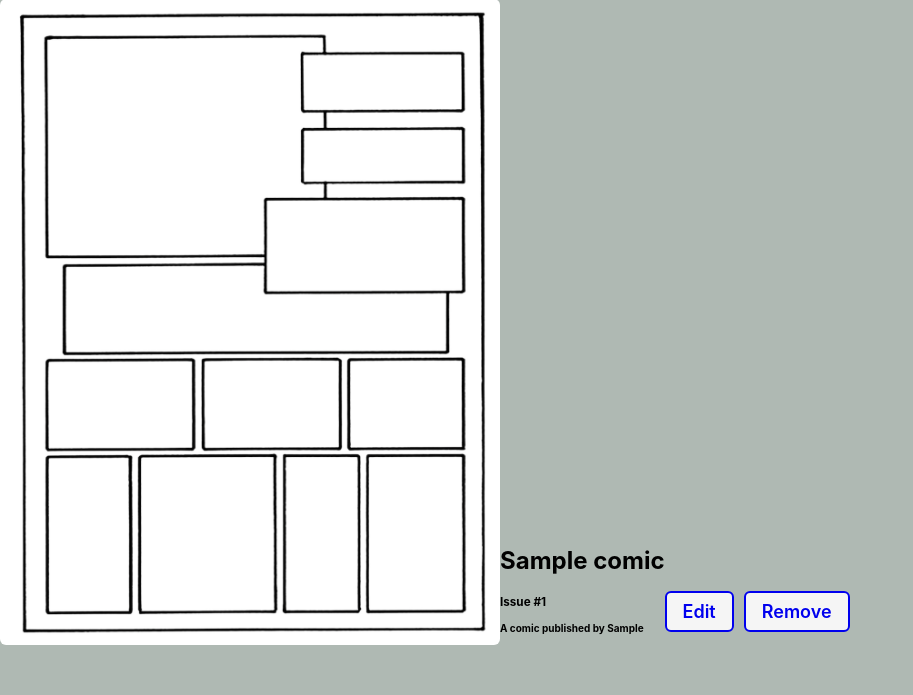
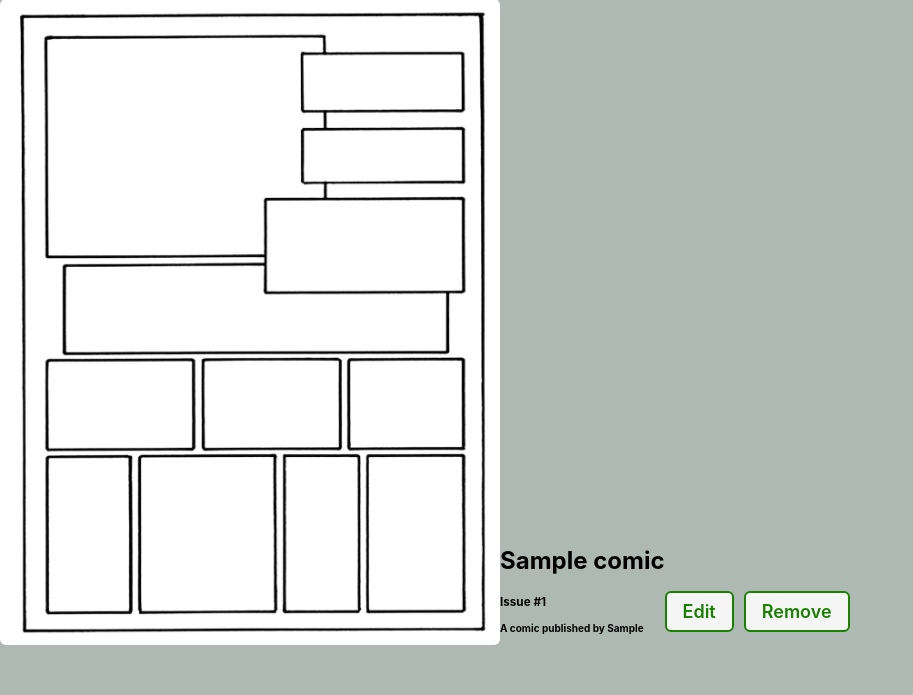
Before and after one commit to gentlevulture/actionfigurecollector, a Django app: page /comics/1/ in a window 1280 px wide. Shown: the part 105-800 px from the top of the page, without its empty margins (0-913 px from the left). Run offline with Django 3.2, Linux system fonts and the light colour scheme; a user stored in the database is signed in; tables that the repository leaves empty hold one stand-in row (values such as "Sample post").

Commit message:
editComicDetail

```diff
--- a/main_app/templates/figures/detail.html
+++ b/main_app/templates/figures/detail.html
@@ -14,7 +14,7 @@
 
 {% block content %}
 
-<section class="figure-container">
+<section>
   <div class="figure-img">
     {% if figure.photo.url %}
       <img
--- a/main_app/templates/main_app/comic_detail.html
+++ b/main_app/templates/main_app/comic_detail.html
@@ -28,7 +28,7 @@
     <h4>A comic published by {{ comic.publisher }} </h4>
   </div>
 </div>
-<a href="{% url 'comics_update' comic.id %}" class="btn warn">Edit</a>
-<a href="{% url 'comics_delete' comic.id %}" class="btn danger">Remove</a>
+<a href="{% url 'comics_update' comic.id %}" class="btn submit">Edit</a>
+<a href="{% url 'comics_delete' comic.id %}" class="btn submit">Remove</a>
 
 {% endblock %}
```
